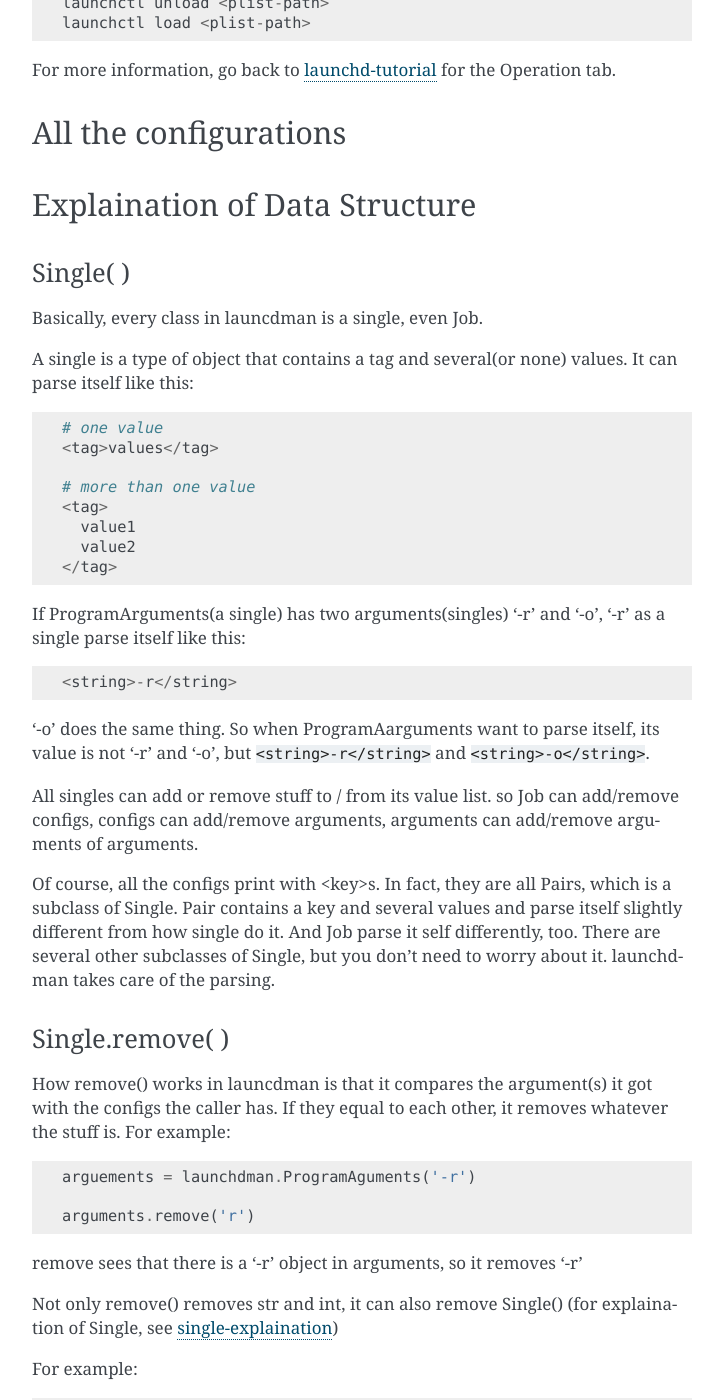
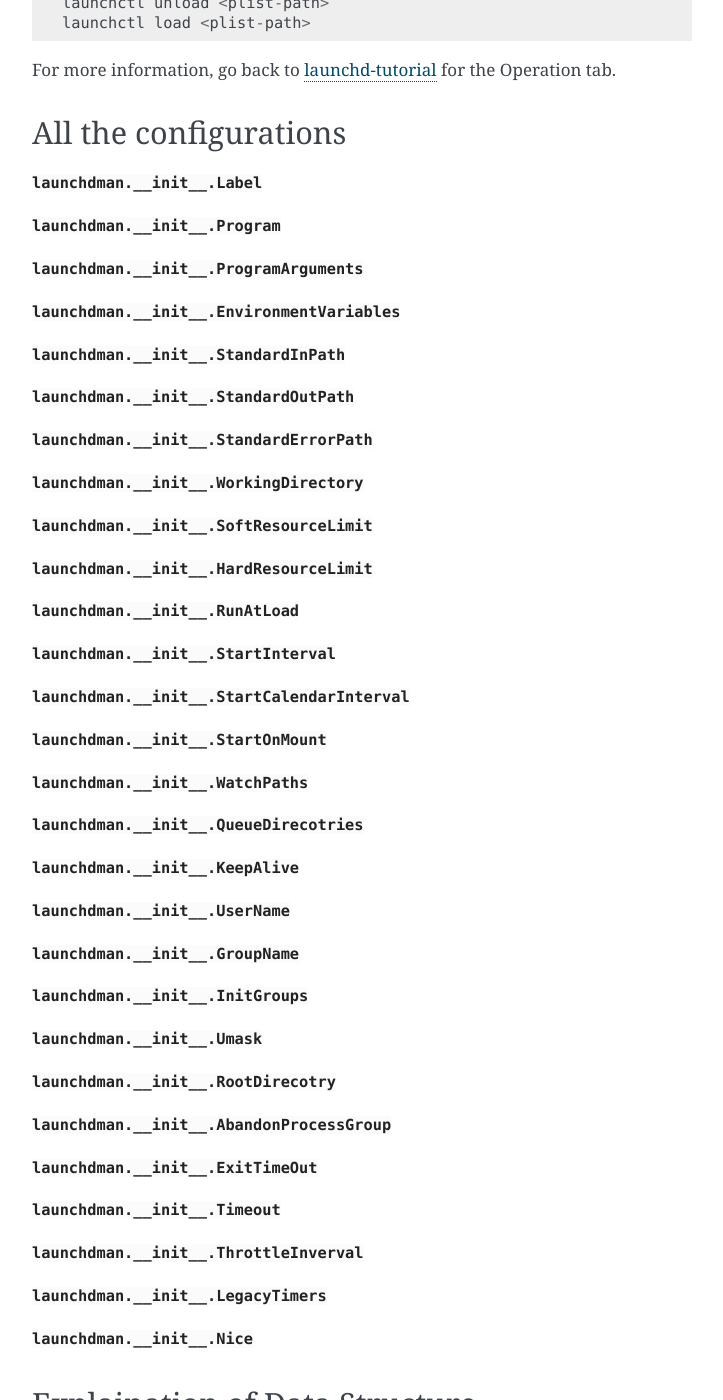
Before and after one commit to casouri/launchdman, a Sphinx documentation site: the page built from doc/source/quick-start.rst, in a window 1280 px wide and 1400 px high, scrolled down 1981 px. Shown: the whole window, without its empty margins (388-1111 px from the left). Built offline with Sphinx 7.4.7, drawn with Linux system fonts in a browser that asks for light colours.

Commit message:
Complete doc

```diff
--- a/doc/source/quick-start.rst
+++ b/doc/source/quick-start.rst
@@ -93,6 +93,63 @@ All the configurations
 ----------------------
 
 
+:py:class:`launchdman.__init__.Label`
+
+:py:class:`launchdman.__init__.Program`
+
+:py:class:`launchdman.__init__.ProgramArguments`
+
+:py:class:`launchdman.__init__.EnvironmentVariables`
+
+:py:class:`launchdman.__init__.StandardInPath`
+
+:py:class:`launchdman.__init__.StandardOutPath`
+
+:py:class:`launchdman.__init__.StandardErrorPath`
+
+:py:class:`launchdman.__init__.WorkingDirectory`
+
+:py:class:`launchdman.__init__.SoftResourceLimit`
+
+:py:class:`launchdman.__init__.HardResourceLimit`
+
+:py:class:`launchdman.__init__.RunAtLoad`
+
+:py:class:`launchdman.__init__.StartInterval`
+
+:py:class:`launchdman.__init__.StartCalendarInterval`
+
+:py:class:`launchdman.__init__.StartOnMount`
+
+:py:class:`launchdman.__init__.WatchPaths`
+
+:py:class:`launchdman.__init__.QueueDirecotries`
+
+:py:class:`launchdman.__init__.KeepAlive`
+
+:py:class:`launchdman.__init__.UserName`
+
+:py:class:`launchdman.__init__.GroupName`
+
+:py:class:`launchdman.__init__.InitGroups`
+
+:py:class:`launchdman.__init__.Umask`
+
+:py:class:`launchdman.__init__.RootDirecotry`
+
+:py:class:`launchdman.__init__.AbandonProcessGroup`
+
+:py:class:`launchdman.__init__.ExitTimeOut`
+
+:py:class:`launchdman.__init__.Timeout`
+
+:py:class:`launchdman.__init__.ThrottleInverval`
+
+:py:class:`launchdman.__init__.LegacyTimers`
+
+:py:class:`launchdman.__init__.Nice`
+
+
 
 Explaination of Data Structure
 ------------------------------
```
